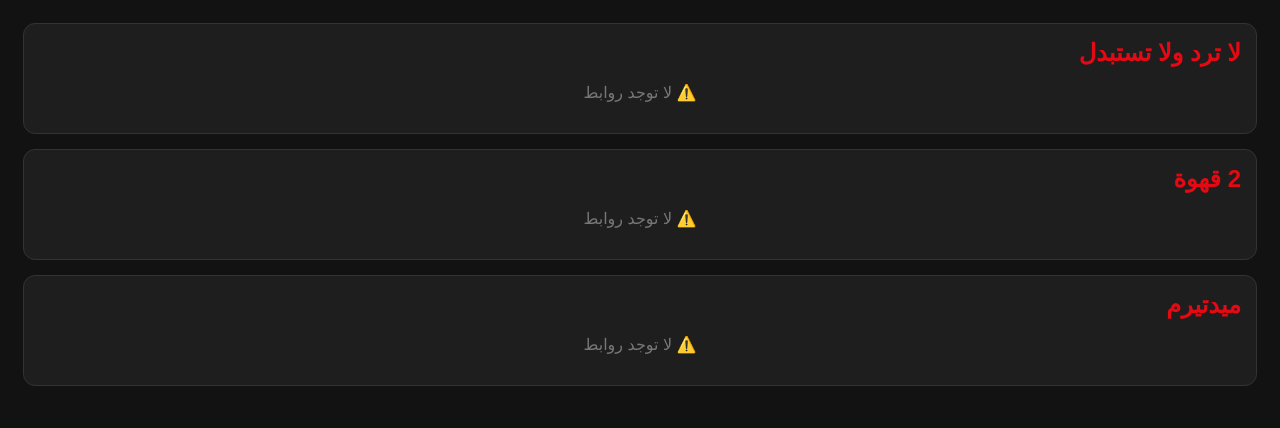
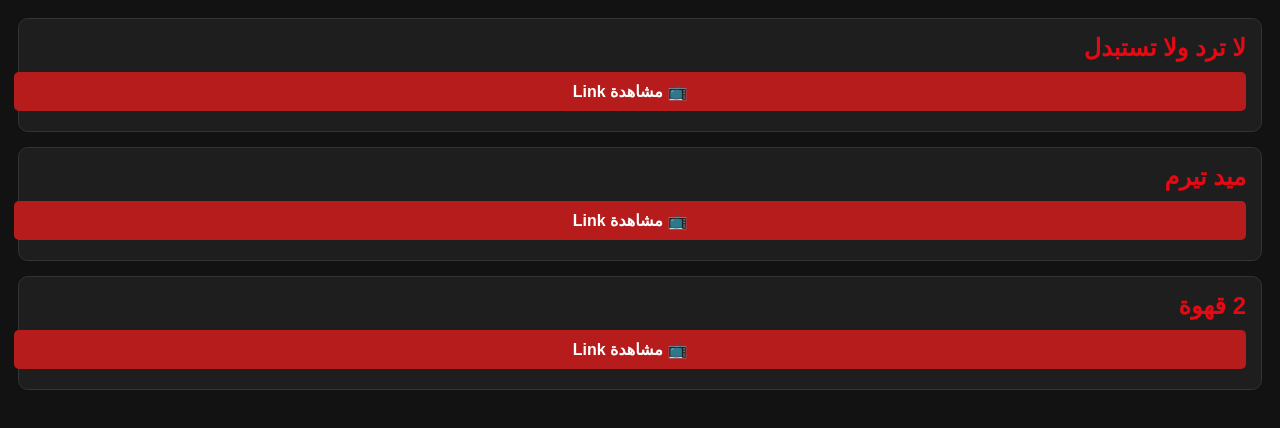
Before and after one commit to Radwan263/Cimatv, a plain HTML site: page index.html in a window 1280 px wide. Drawn offline with Linux system fonts and the light colour scheme.

Commit message:
Fixed URLs and Retry Logic

```diff
--- a/index.html
+++ b/index.html
@@ -1 +1 @@
-<!DOCTYPE html><html lang="ar" dir="rtl"><head><meta charset="UTF-8"><meta name="viewport" content="width=device-width, initial-scale=1.0"><title>CimaTV</title><style>body{background:#121212;color:#fff;font-family:sans-serif;padding:15px}.card{background:#1e1e1e;padding:15px;margin-bottom:15px;border-radius:12px;border:1px solid #333}h2{color:#e50914;margin:0 0 10px}.btn{display:block;width:100%;padding:10px;margin:5px 0;text-align:center;border-radius:5px;text-decoration:none;color:white;font-weight:bold}.watch{background:#b71c1c}.dl{background:#0d47a1}</style></head><body><div class="card"><h2>لا ترد ولا تستبدل</h2><p style="text-align:center;color:#777">⚠️ لا توجد روابط</p></div><div class="card"><h2>2 قهوة</h2><p style="text-align:center;color:#777">⚠️ لا توجد روابط</p></div><div class="card"><h2>ميدتيرم</h2><p style="text-align:center;color:#777">⚠️ لا توجد روابط</p></div></body></html>
+<!DOCTYPE html><html lang="ar" dir="rtl"><head><meta charset="UTF-8"><meta name="viewport" content="width=device-width, initial-scale=1.0"><title>CimaTV</title><style>body{background:#121212;color:#fff;font-family:sans-serif;padding:10px}.card{background:#1e1e1e;padding:15px;margin-bottom:15px;border-radius:10px;border:1px solid #333}h2{color:#e50914;margin:0 0 10px}.btn{display:block;width:100%;padding:10px;margin:5px 0;text-align:center;border-radius:5px;text-decoration:none;color:white;font-weight:bold}.w{background:#b71c1c}.d{background:#0d47a1}</style></head><body><div class="card"><h2>لا ترد ولا تستبدل</h2><a href="https://a.asd.homes/%d9%85%d8%b3%d9%84%d8%b3%d9%84-%d9%84%d8%a7-%d8%aa%d8%b1%d8%af-%d9%88%d9%84%d8%a7-%d8%aa%d8%b3%d8%aa%d8%a8%d8%af%d9%84-%d8%a7%d9%84%d8%ad%d9%84%d9%82%d8%a9-6-%d8%a7%d9%84%d8%b3%d8%a7%d8%af%d8%b3%d8%a9//watch/" class="btn w">📺 مشاهدة Link</a></div><div class="card"><h2>ميد تيرم</h2><a href="https://a.asd.homes/%d9%85%d8%b3%d9%84%d8%b3%d9%84-%d9%85%d9%8a%d8%af%d8%aa%d9%8a%d8%b1%d9%85-%d8%a7%d9%84%d8%ad%d9%84%d9%82%d8%a9-9-%d8%a7%d9%84%d8%aa%d8%a7%d8%b3%d8%b9%d8%a9//watch/" class="btn w">📺 مشاهدة Link</a></div><div class="card"><h2>2 قهوة</h2><a href="https://a.asd.homes/%d9%85%d8%b3%d9%84%d8%b3%d9%84-2-%d9%82%d9%87%d9%88%d8%a9-%d8%a7%d9%84%d8%ad%d9%84%d9%82%d8%a9-15-%d8%a7%d9%84%d8%ae%d8%a7%d9%85%d8%b3%d8%a9-%d8%b9%d8%b4%d8%b1//watch/" class="btn w">📺 مشاهدة Link</a></div></body></html>
```
